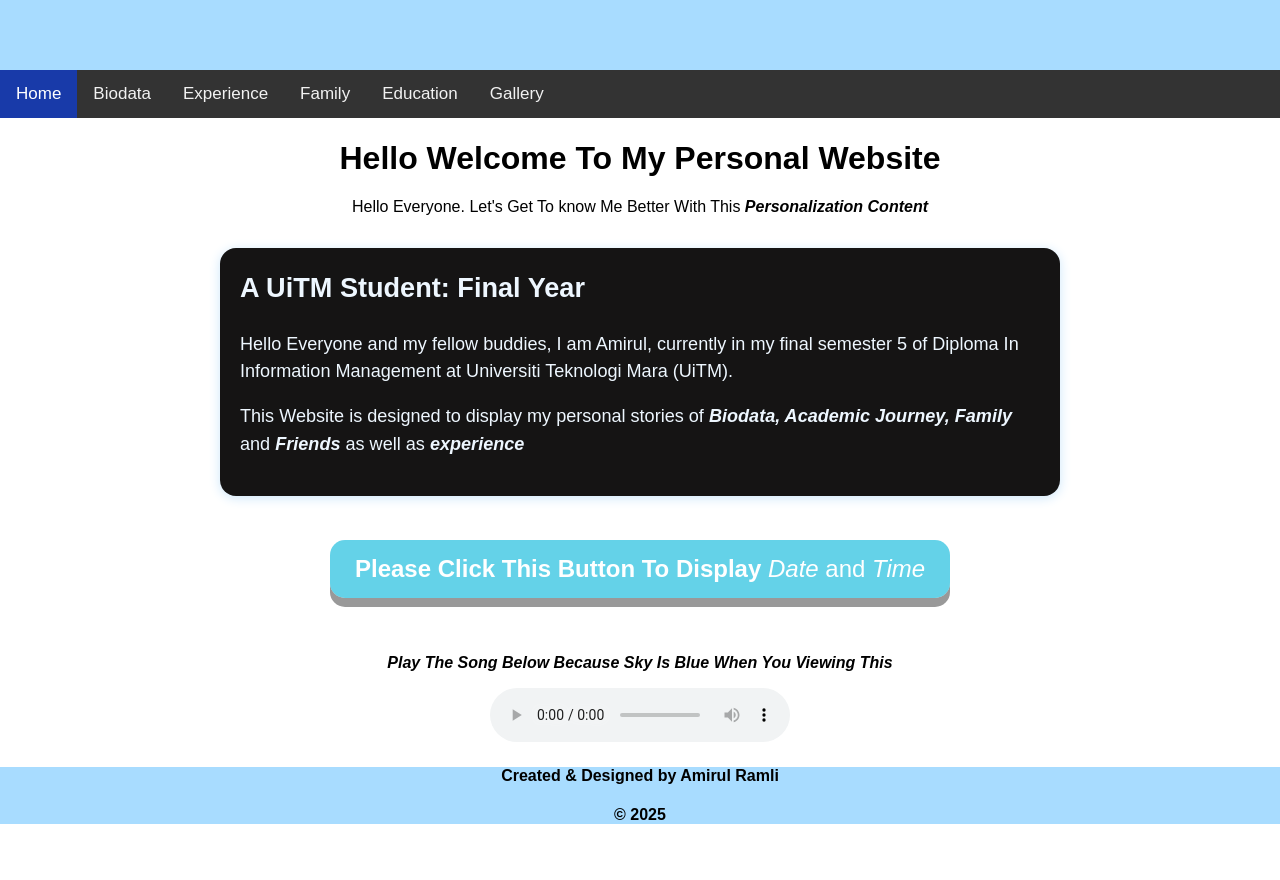
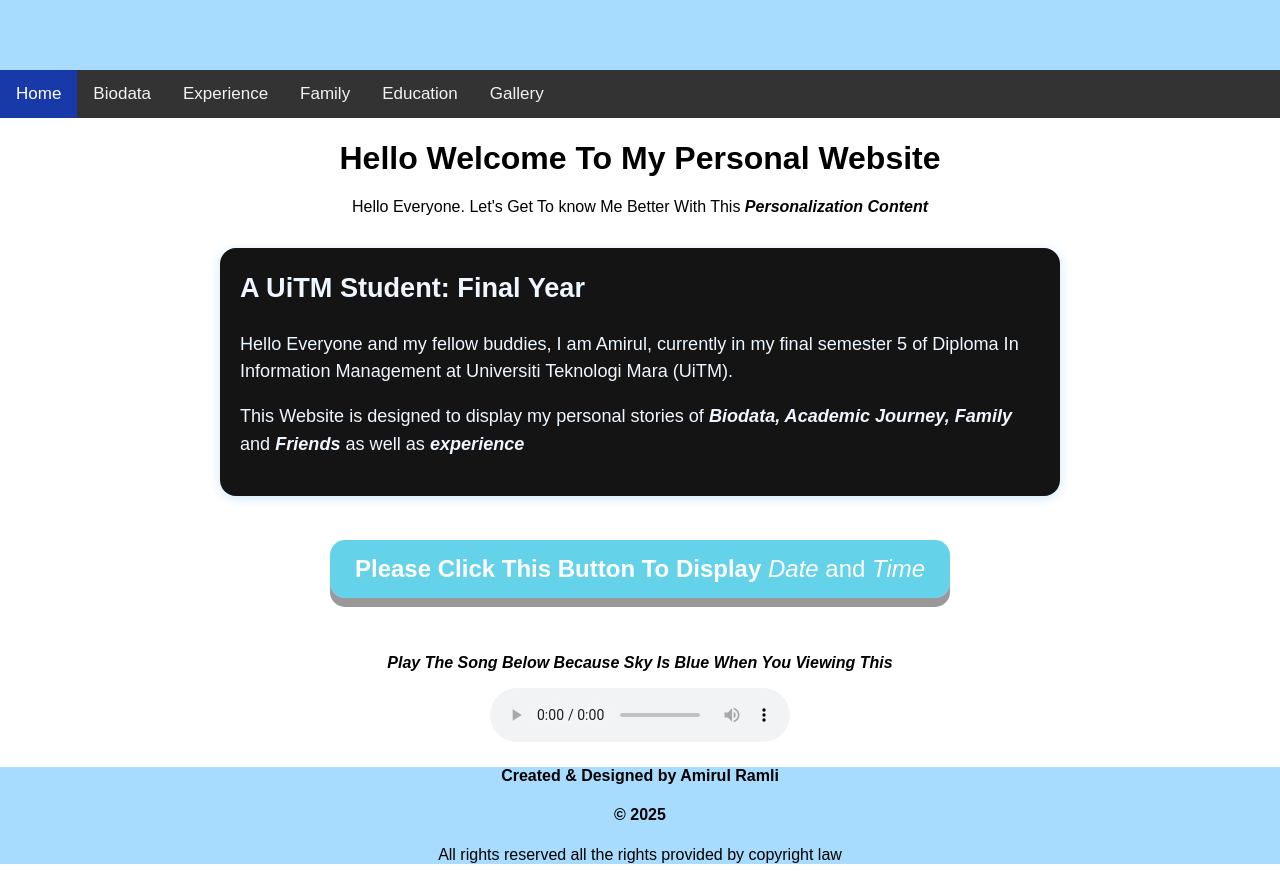
Before and after one commit to amirulr1603/MyWebAmirulr, a plain HTML site: page index.html in a window 1280 px wide. Shown: the part 138-1018 px from the top of the page. Before the commit the page ends 984 px from the top, so only its background shows below. Drawn offline with Linux system fonts and the light colour scheme.

Commit message:
Update index.html

```diff
--- a/index.html
+++ b/index.html
@@ -181,6 +181,7 @@ div {
    <footer>
         <h4>Created & Designed by Amirul Ramli</h4>
          <aside><h4>© 2025</h4></aside>
+     <center><p>All rights reserved all the rights provided by copyright law</p></center>
    </footer>
 <center>
 <div>
```
